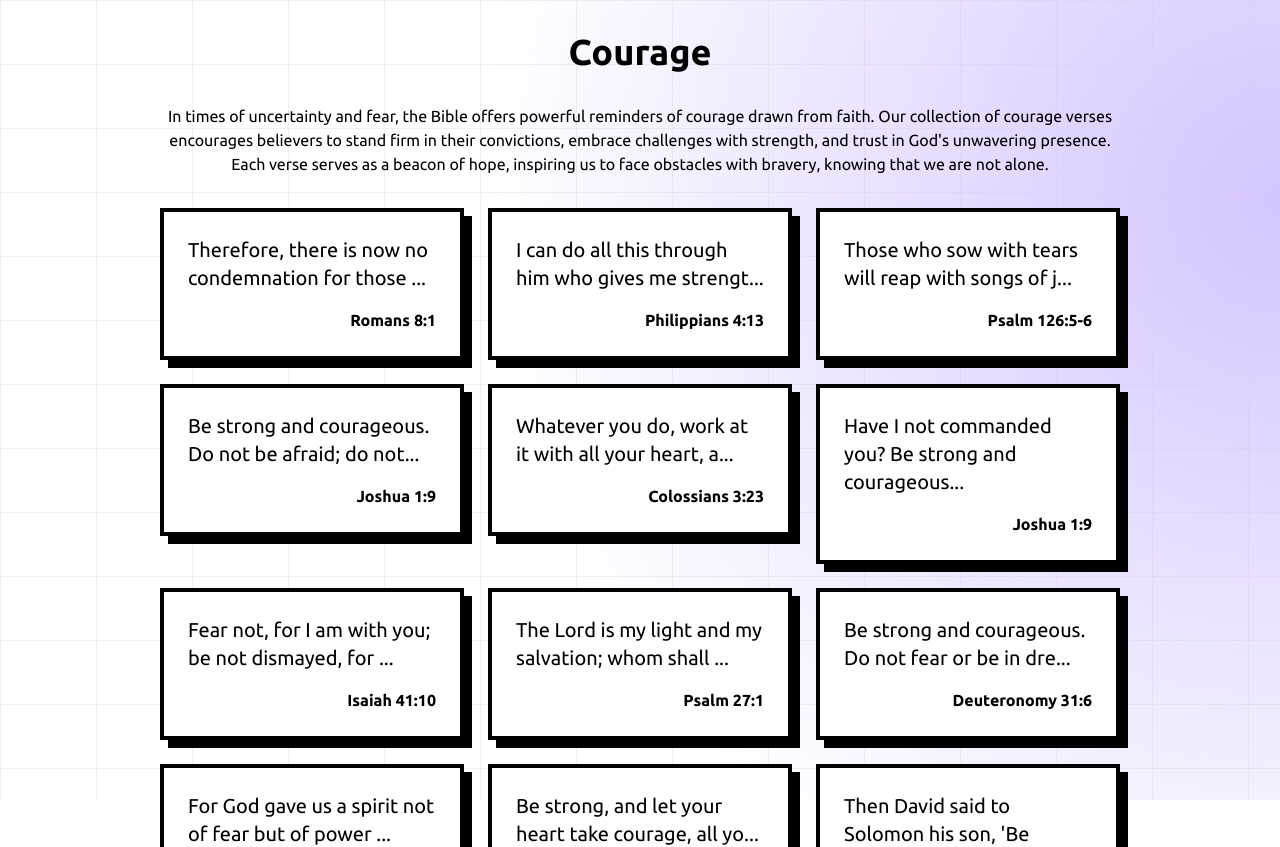
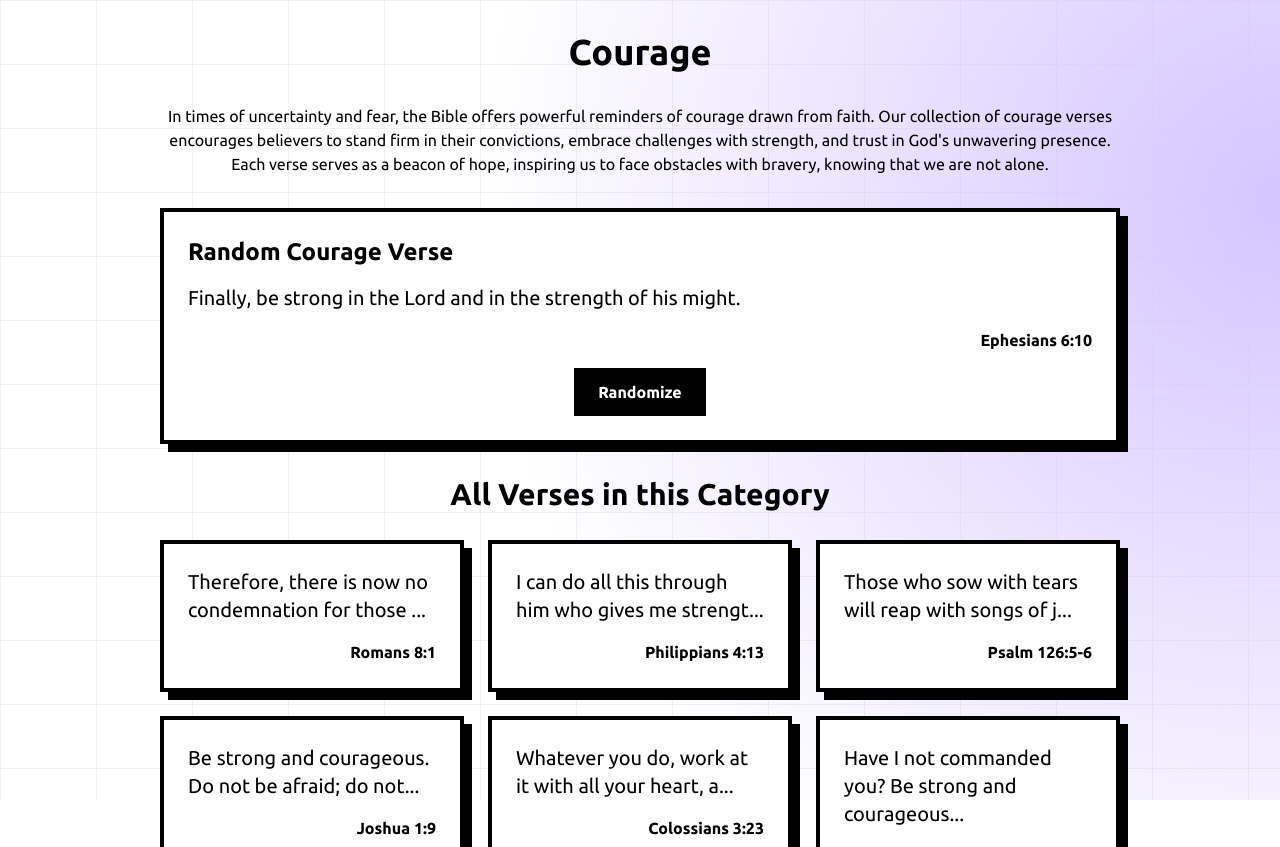
Before and after one commit to AmanuelCh/verse-hub, a Next.js app: page /category/courage in a window 1280 px wide. Shown: the top 847 px of the page. Built offline with nearby package versions, Linux system fonts and the light colour scheme.

Commit message:
feat: random verse on specific category

```diff
--- a/app/category/[slug]/page.tsx
+++ b/app/category/[slug]/page.tsx
@@ -1,19 +1,38 @@
+'use client';
+
 import { verses } from '@/data/verses';
 import Link from 'next/link';
+import React, { useEffect, useState } from 'react';
 
-export default async function CategoryPage({
-  params,
-}: {
-  params: Promise<{ slug: string }>;
-}) {
-  // Await the params to get the slug
-  const { slug } = await params;
+// Define the type for params
+type Params = {
+  slug: string;
+};
+
+export default function CategoryPage({ params }: { params: Promise<Params> }) {
+  // Use React's use hook to unwrap params
+  const { slug } = React.use(params);
 
   const categorySlug = slug.charAt(0).toUpperCase() + slug.slice(1);
   const category = decodeURIComponent(categorySlug);
   const categoryVerses = verses.filter(
     (verse) => verse.category.toLowerCase() === category.toLowerCase()
   );
+
+  const [randomVerse, setRandomVerse] = useState(categoryVerses[0]);
+  const [randomIndex, setRandomIndex] = useState(
+    Math.floor(Math.random() * categoryVerses.length)
+  );
+
+  const handleRandomize = () => {
+    setRandomIndex(Math.floor(Math.random() * categoryVerses.length));
+  };
+
+  useEffect(() => {
+    if (categoryVerses.length > 0) {
+      setRandomVerse(categoryVerses[randomIndex]);
+    }
+  }, [randomIndex, categoryVerses]);
 
   return (
     <>
@@ -23,10 +42,30 @@ export default async function CategoryPage({
 
       <div className='min-h-screen p-8 max-w-5xl mx-auto'>
         <h1 className='text-4xl font-bold mb-8 text-center'>{category}</h1>
-        {/* Check if there are verses available before accessing categoryDesc */}
         {categoryVerses.length > 0 && (
           <p className='mb-8 text-center'>{categoryVerses[0].categoryDesc}</p>
         )}
+
+        <div className='mb-8 bg-white p-6 border-4 border-black shadow-[8px_8px_0_0_#000]'>
+          <h2 className='text-2xl font-bold mb-4'>Random {category} Verse</h2>
+          <p className='md:text-xl mb-4'>{randomVerse.text}</p>
+          <p className='text-right font-bold'>{randomVerse.reference}</p>
+          <div className='mt-4 flex items-center justify-center'>
+            <button
+              className='bg-black text-white px-6 py-3 font-bold hover:bg-gray-800 transition-colors duration-300'
+              onClick={handleRandomize}
+            >
+              Randomize
+            </button>
+          </div>
+        </div>
+
+        <div className='my-7'>
+          <h2 className='text-3xl font-bold text-center'>
+            All Verses in this Category
+          </h2>
+        </div>
+
         <div className='grid grid-cols-1 sm:grid-cols-2 md:grid-cols-3 gap-6'>
           {categoryVerses.map((verse) => (
             <Link
@@ -40,6 +79,7 @@ export default async function CategoryPage({
             </Link>
           ))}
         </div>
+
         <div className='mt-8 text-center'>
           <Link
             href='/'
```
